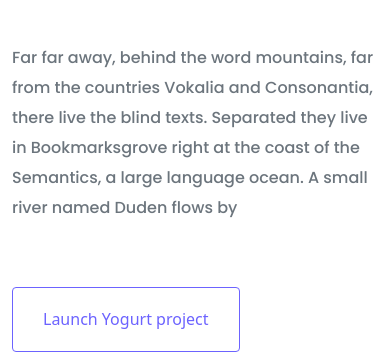
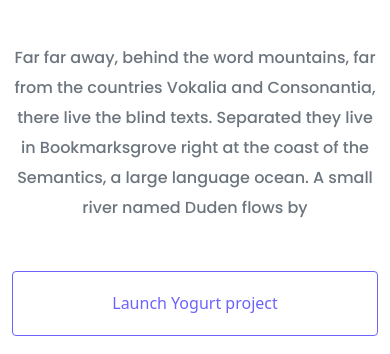
Before and after one commit to nataliey16/portfolio-project-setup-responsive-week-4, a plain HTML site: page index.html in a window 390 px wide. Shown: the part 749-1103 px from the top of the page. Drawn offline with nearby package versions, Linux system fonts and the light colour scheme.

Commit message:
adjusted alignment of button and text on mobile

```diff
--- a/src/styles.css
+++ b/src/styles.css
@@ -87,4 +87,13 @@ p {
   .homepage-header {
     padding: 80px 10px;
   }
+
+  .btn-branding-outline {
+    display: block;
+    margin: 0 auto;
+  }
+
+  p {
+    text-align: center;
+  }
 }
```
